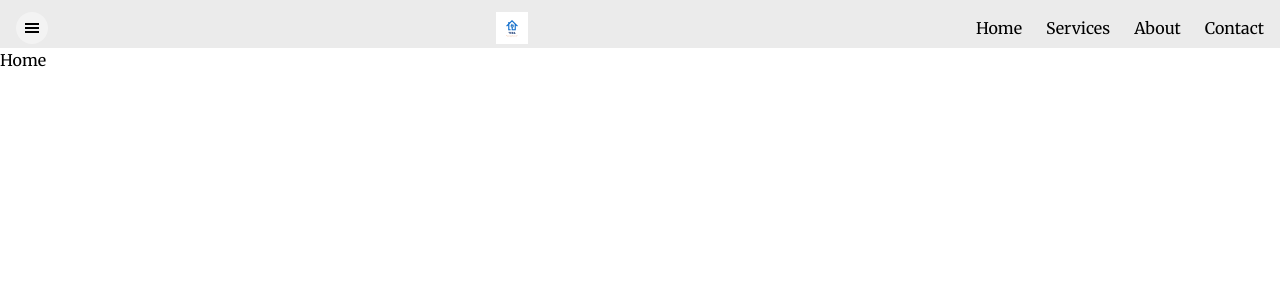
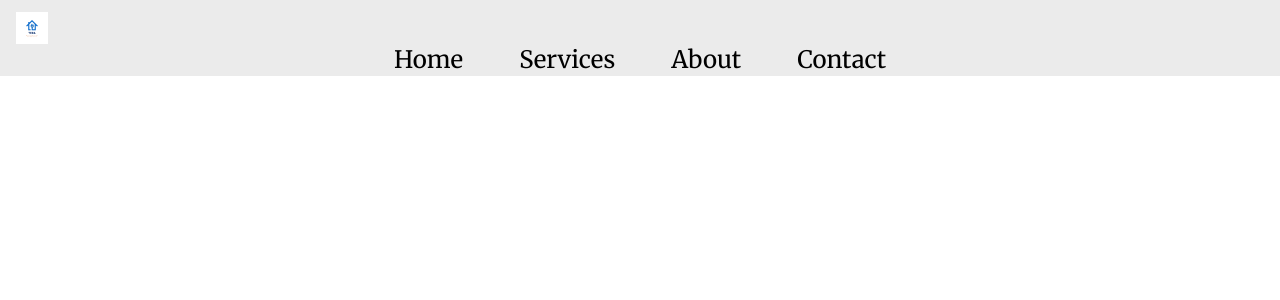
Before and after one commit to Mana12011207/TERA-electrical-services, a React (Create React App) app: page / in a window 1280 px wide. Shown: the top 300 px of the page. Built offline with nearby package versions, Linux system fonts and the light colour scheme.

Commit message:
Refactor Navbar for responsive design: combined mobile and desktop

```diff
--- a/src/components/Navbar.jsx
+++ b/src/components/Navbar.jsx
@@ -15,7 +15,7 @@ function Navbar() {
     <>
       <div className="flex justify-between items-center w-full pt-3 px-4 relative">
         <button
-          className="w-8 h-8  bg-white  bg-opacity-40 rounded-full justify-items-center cursor-pointe z-10"
+          className="w-8 h-8  bg-white  bg-opacity-40 rounded-full justify-items-center cursor-pointe z-10 sm:hidden"
           onClick={toggleHamburgerMenue}
         >
           {isVisible ? (
@@ -29,35 +29,15 @@ function Navbar() {
           src="/assets/images/TeraElectricalServicesLogo.png"
           alt="logo"
         ></img>
-        {/* Horizontal menu for larger screens */}{" "}
-        <nav className="hidden sm:flex space-x-6">
-          {" "}
-          <a href="/" className="hover:text-secondaryPrimary-default">
-            {" "}
-            Home{" "}
-          </a>{" "}
-          <a href="/services" className="hover:text-secondaryPrimary-default">
-            {" "}
-            Services{" "}
-          </a>{" "}
-          <a href="/about" className="hover:text-secondaryPrimary-default">
-            {" "}
-            About{" "}
-          </a>{" "}
-          <a href="/contact" className="hover:text-secondaryPrimary-default">
-            {" "}
-            Contact{" "}
-          </a>{" "}
-        </nav>{" "}
       </div>
 
       <div
-        className={`fixed top-0 left-0 w-full bg-primary-default py-8 pl-5 transform transition-transform duration-300 ${
-          isVisible ? "translate-x-0" : "-translate-x-full"
-        }`}
+        className={`fixed sm:relative top-0 left-0 w-full sm:w-auto bg-primary-default sm:bg-secondaryPrimary-default py-8 sm:py-0 sm:pl-0 pl-5 transform transition-transform duration-300 ${
+          isVisible ? "translate-x-0" : "-translate-x-full sm:translate-x-0"
+        } sm:flex sm:justify-center`}
       >
-        <nav className="pt-8">
-          <ul className="space-y-2 cursor-pointer">
+        <nav className="pt-8 sm:py-0">
+          <ul className="space-y-2 cursor-pointer sm: sm:space-y-0 sm:flex sm:space-x-14 sm:text-2xl">
             <li>
               <a href="/" className="hover:text-secondaryPrimary-default ">
                 Home
@@ -83,8 +63,8 @@ function Navbar() {
               >
                 Contact
               </a>
-            </li>{" "}
-          </ul>{" "}
+            </li>
+          </ul>
         </nav>
       </div>
     </>
```
